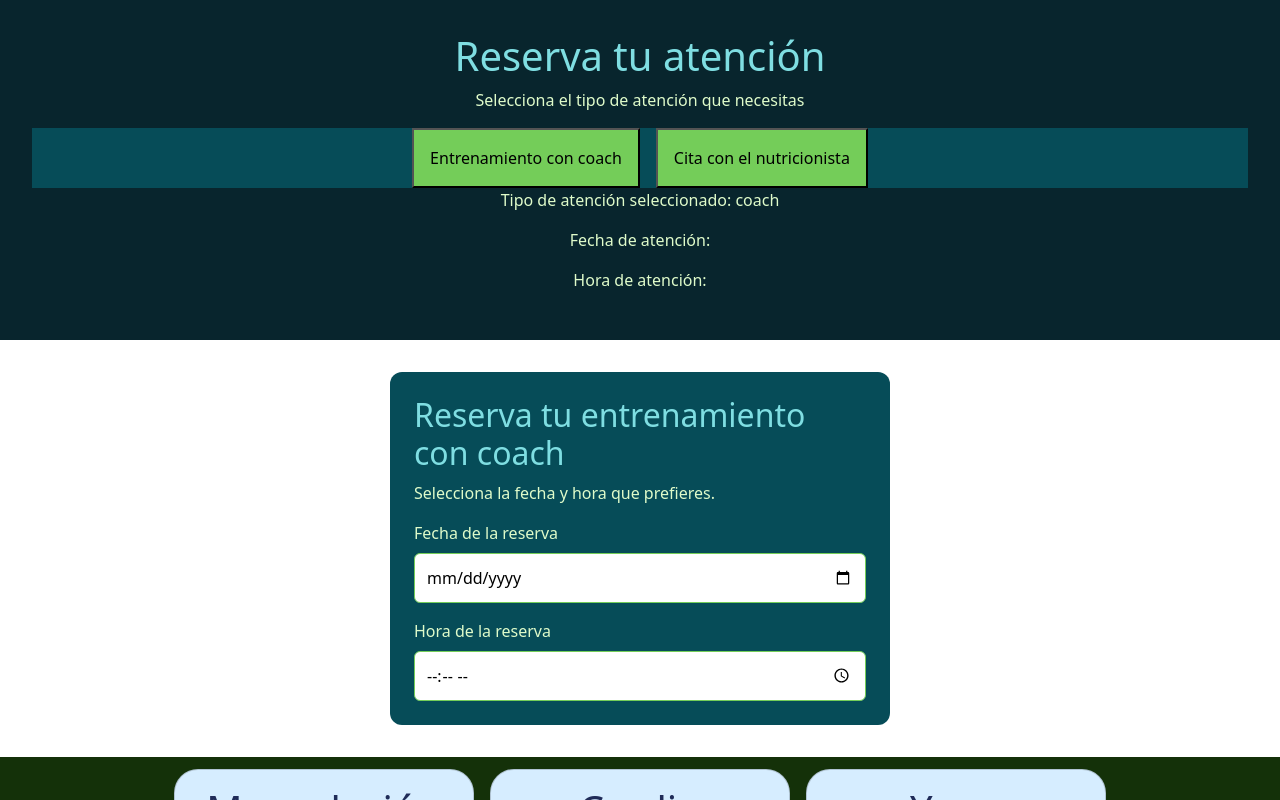
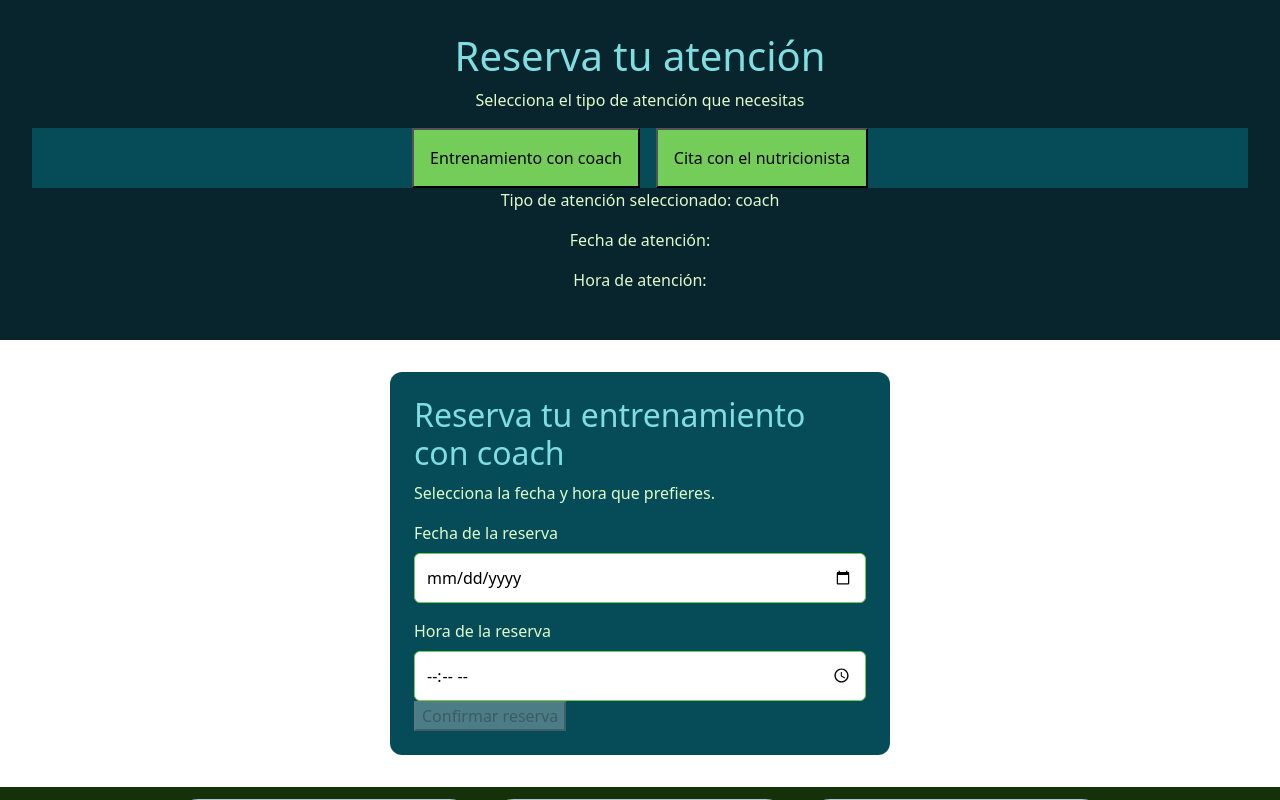
Before and after one commit to kendarg/ProyectoGym, an Angular app: page /reservas in a window 1280 px wide. Both pictures are taken after a click on the button "Entrenamiento con coach". Shown: the top 800 px of the page. Built offline with nearby package versions, Linux system fonts and the light colour scheme.

Commit message:
Formulario de reservas

```diff
--- a/src/app/features/booking/booking.html
+++ b/src/app/features/booking/booking.html
@@ -11,6 +11,7 @@
 </section>
 
 @if (tipoAtencion !== '') {
+
 <section class="booking-form">
     <h2>
         @if (tipoAtencion === 'coach') {
@@ -22,15 +23,20 @@
 
     <p>Selecciona la fecha y hora que prefieres.</p>
 
+    <form #formularioReserva="ngForm" (ngSubmit)="confirmarReserva()">
         <div class="form-field">
             <label for="fecha">Fecha de la reserva</label>
-        <input type="date" id="fecha" name="fecha" [(ngModel)]="fechaReserva" />
+            <input type="date" id="fecha" name="fecha" [min]="fechaMinima" [(ngModel)]="fechaReserva" required />
         </div>
 
         <div class="form-field">
             <label for="hora">Hora de la reserva</label>
-        <input type="time" id="hora" name="hora" [(ngModel)]="horaReserva" />
+            <input type="time" id="hora" name="hora" [(ngModel)]="horaReserva" required />
         </div>
 
+        <button type="submit" [disabled]="formularioReserva.invalid">
+            Confirmar reserva
+        </button>
+    </form>
 </section>
 }
--- a/src/app/features/booking/booking.ts
+++ b/src/app/features/booking/booking.ts
@@ -2,13 +2,21 @@ import { Component } from "@angular/core";
 import { FormsModule } from '@angular/forms';
 
 @Component({
-    selector:'app-booking',
+    selector: 'app-booking',
     imports: [FormsModule],
-    templateUrl:'./booking.html',
-    styleUrl:'./booking.css',
+    templateUrl: './booking.html',
+    styleUrl: './booking.css',
 })
-export class Booking{
+export class Booking {
     tipoAtencion = '';
     fechaReserva = '';
     horaReserva = '';
+    fechaMinima = new Date().toLocaleDateString('en-CA');
+    confirmarReserva() {
+        console.log('Reserva preparada:', {
+            tipoAtencion: this.tipoAtencion,
+            fecha: this.fechaReserva,
+            hora: this.horaReserva
+        });
+    }
 }
```
Lines whose indentation alone changed are shown as unchanged.
